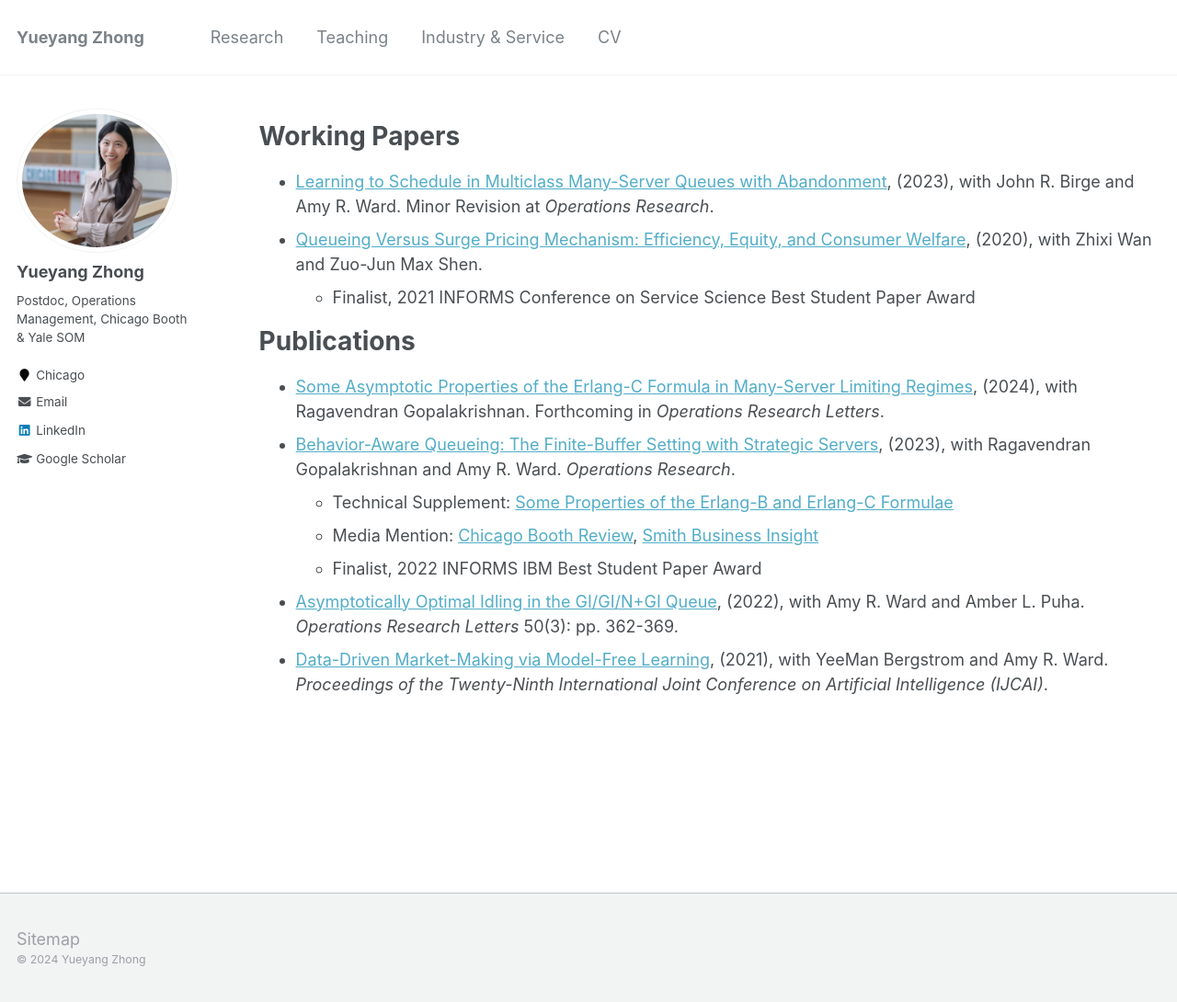
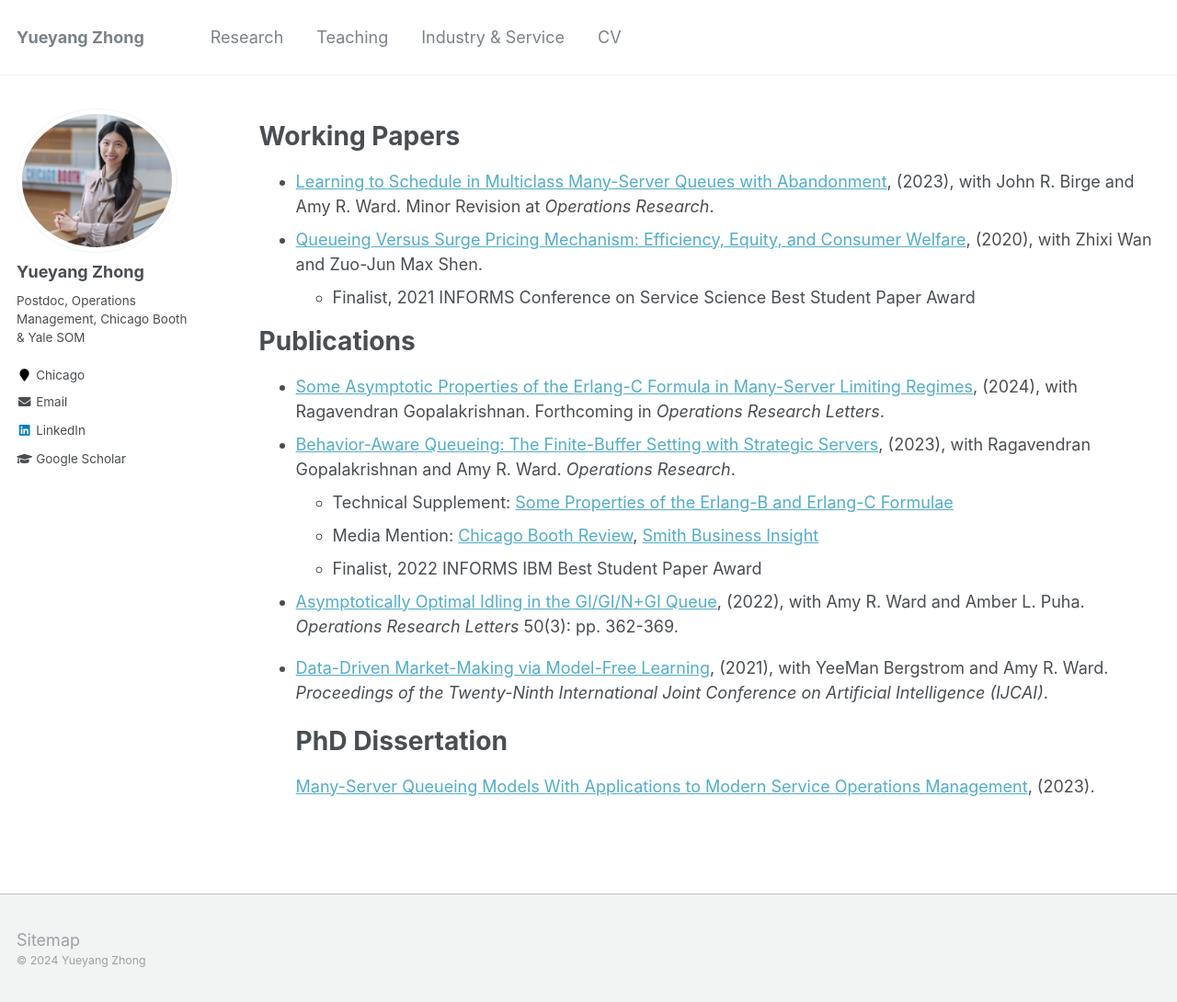
Before and after one commit to alicemengqi/site, a Jekyll site: the page built from _pages/publications.md, in a window 1280 px wide and 1090 px high. Shown: the whole window at 92% size. Built offline with Jekyll 4.4.1, drawn with Linux system fonts in a browser that asks for light colours.

Commit message:
Update publications.md

```diff
--- a/_pages/publications.md
+++ b/_pages/publications.md
@@ -21,3 +21,6 @@ author_profile: true
    - Finalist, 2022 INFORMS IBM Best Student Paper Award
 * [Asymptotically Optimal Idling in the GI/GI/N+GI Queue](https://www.sciencedirect.com/science/article/pii/S0167637722000530), (2022), with Amy R. Ward and Amber L. Puha. *Operations Research Letters* 50(3): pp. 362-369.
 * [Data-Driven Market-Making via Model-Free Learning](https://www.ijcai.org/Proceedings/2020/0615.pdf), (2021), with YeeMan Bergstrom and Amy R. Ward. *Proceedings of the Twenty-Ninth International Joint Conference on Artificial Intelligence (IJCAI)*.
+
+  # PhD Dissertation
+  [Many-Server Queueing Models With Applications to Modern Service Operations Management](https://www.proquest.com/docview/2901404282/CDEAA1D0E7FA41DDPQ), (2023).
```
